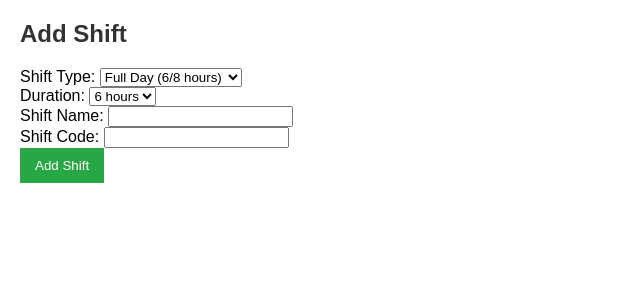
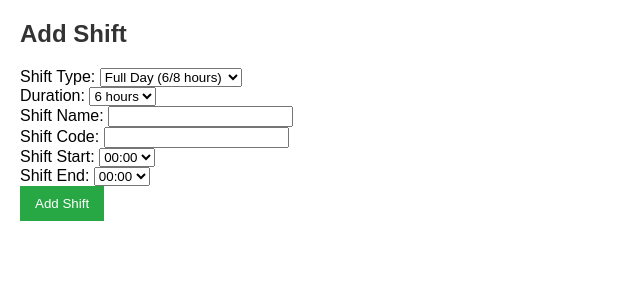
Before and after one commit to mirzaarqam/RMS, a Flask app: page /add_shift in a window 1280 px wide. Shown: the top 300 px of the page, without its empty margins (0-640 px from the left). Run offline with Flask 3, Linux system fonts and the light colour scheme; a user stored in the database is signed in.

Commit message:
Added name column in roster view and added shift start and end timings in shift creation

```diff
--- a/app.py
+++ b/app.py
@@ -28,7 +28,8 @@ def init_db():
             shift_name TEXT,
             shift_code TEXT,
             duration INTEGER,
-            type TEXT CHECK(type IN ('full', 'half'))
+            type TEXT CHECK(type IN ('full', 'half')),
+            shift_timing TEXT
         )
     ''')
 
@@ -103,16 +104,31 @@ def add_shift():
         duration = int(request.form['duration'])
         shift_name = request.form['shift_name']
         shift_code = request.form['shift_code']
+        shift_start = request.form['shift_start']
+        shift_end = request.form['shift_end']
+
+        # Validate that the duration matches the selected start and end times
+        start_hour = int(shift_start.split(':')[0])
+        end_hour = int(shift_end.split(':')[0])
+        actual_duration = (end_hour - start_hour) % 24
+
+        if actual_duration != duration:
+            return "Shift duration does not match the selected start and end times."
+
+        # Format shift timing
+        shift_timing = f"{shift_start} - {shift_end}"
 
         conn = sqlite3.connect('database.db')
         cursor = conn.cursor()
         cursor.execute('''
-            INSERT INTO shifts (shift_name, shift_code, duration, type)
-            VALUES (?, ?, ?, ?)
-        ''', (shift_name, shift_code, duration, shift_type))
+            INSERT INTO shifts (shift_name, shift_code, duration, type, shift_timing)
+            VALUES (?, ?, ?, ?, ?)
+        ''', (shift_name, shift_code, duration, shift_type, shift_timing))
         conn.commit()
         conn.close()
+
         return redirect(url_for('dashboard'))
+
     return render_template('add_shift.html')
 
 
@@ -199,6 +215,7 @@ def create_roster():
                            full_day_shifts=full_day_shifts,
                            half_day_shifts=half_day_shifts)
 
+
 @app.route('/roster_view')
 def roster_view():
     if not session.get('logged_in'):
@@ -211,14 +228,14 @@ def roster_view():
     cursor.execute('SELECT DISTINCT date FROM roster ORDER BY date')
     dates = [row[0] for row in cursor.fetchall()]
 
-    # Get all employees
-    cursor.execute('SELECT emp_id FROM employees')
-    employees = [row[0] for row in cursor.fetchall()]
+    # Get all employees with their names and IDs
+    cursor.execute('SELECT emp_id, name FROM employees')
+    employees = cursor.fetchall()  # List of tuples: [(emp_id, name), ...]
 
     # Create roster matrix
     roster = []
-    for emp_id in employees:
-        row = [emp_id]
+    for emp_id, emp_name in employees:
+        row = [emp_id, emp_name]  # Separate columns for ID and Name
         for date in dates:
             cursor.execute('''
                 SELECT shift || ' (' || status || ')'
--- a/templates/add_shift.html
+++ b/templates/add_shift.html
@@ -1,3 +1,4 @@
+<!-- templates/add_shift.html -->
 {% extends "base.html" %}
 
 {% block content %}
@@ -26,6 +27,24 @@
     <div class="form-group">
         <label>Shift Code:</label>
         <input type="text" name="shift_code" required>
+    </div>
+
+    <div class="form-group">
+        <label>Shift Start:</label>
+        <select id="shift-start" name="shift_start" required>
+            {% for hour in range(24) %}
+                <option value="{{ '%02d' % hour }}:00">{{ '%02d' % hour }}:00</option>
+            {% endfor %}
+        </select>
+    </div>
+
+    <div class="form-group">
+        <label>Shift End:</label>
+        <select id="shift-end" name="shift_end" required>
+            {% for hour in range(24) %}
+                <option value="{{ '%02d' % hour }}:00">{{ '%02d' % hour }}:00</option>
+            {% endfor %}
+        </select>
     </div>
 
     <button type="submit">Add Shift</button>
--- a/templates/roster_view.html
+++ b/templates/roster_view.html
@@ -12,6 +12,7 @@
     <thead>
         <tr>
             <th>Employee ID</th>
+            <th>Employee Name</th>
             {% for date in dates %}
                 <th>{{ date }}</th>
             {% endfor %}
@@ -20,8 +21,9 @@
     <tbody>
         {% for row in roster %}
             <tr>
-                <td>{{ row[0] }}</td>
-                {% for cell in row[1:] %}
+                <td>{{ row[1] }}</td> <!-- Employee ID -->
+                <td>{{ row[0] }}</td> <!-- Employee Name -->
+                {% for cell in row[2:] %} <!-- Skip first two columns (ID and Name) -->
                     <td class="{{ 'off-day' if 'OFF' in cell else 'half-day' if 'Half' in cell else '' }}">
                         {{ cell }}
                         <a href="{{ url_for('edit_shift', emp_id=row[0], date=dates[loop.index0]) }}"
```
Also changed, not shown: database.db.
